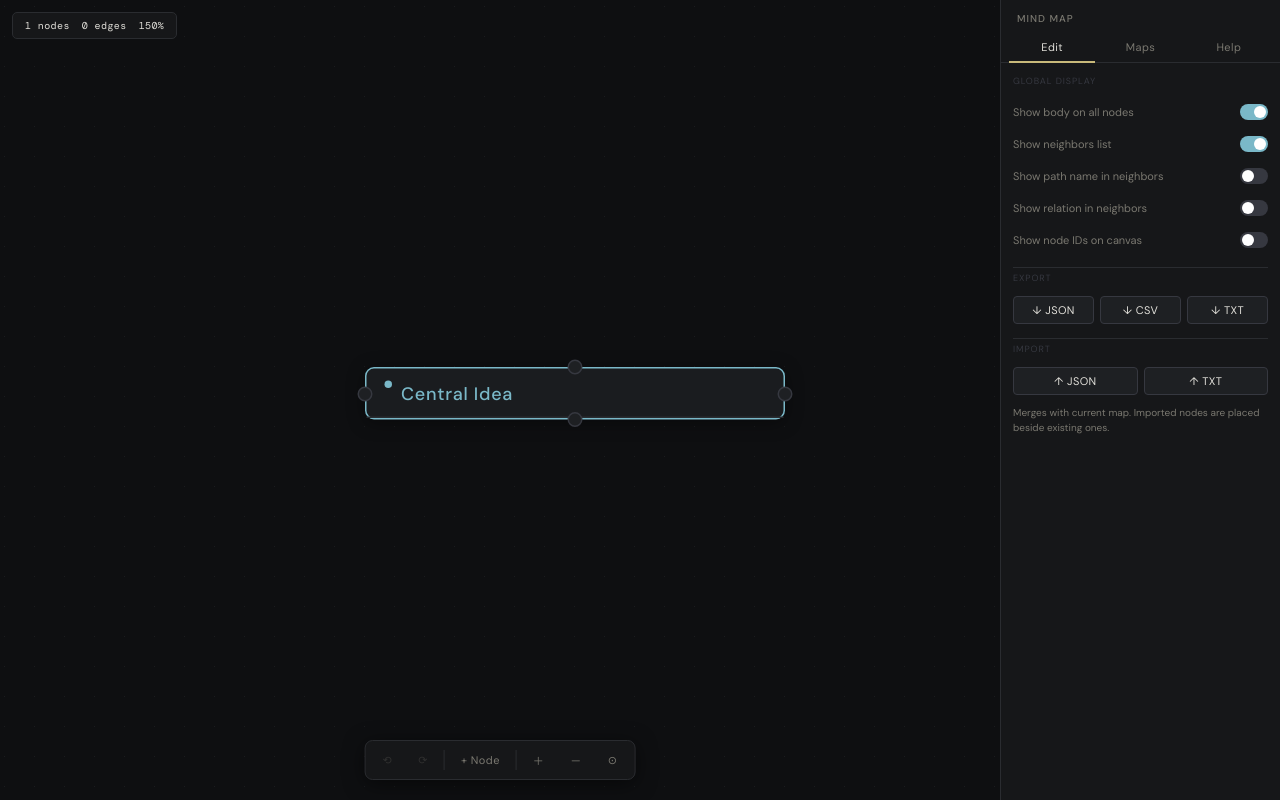
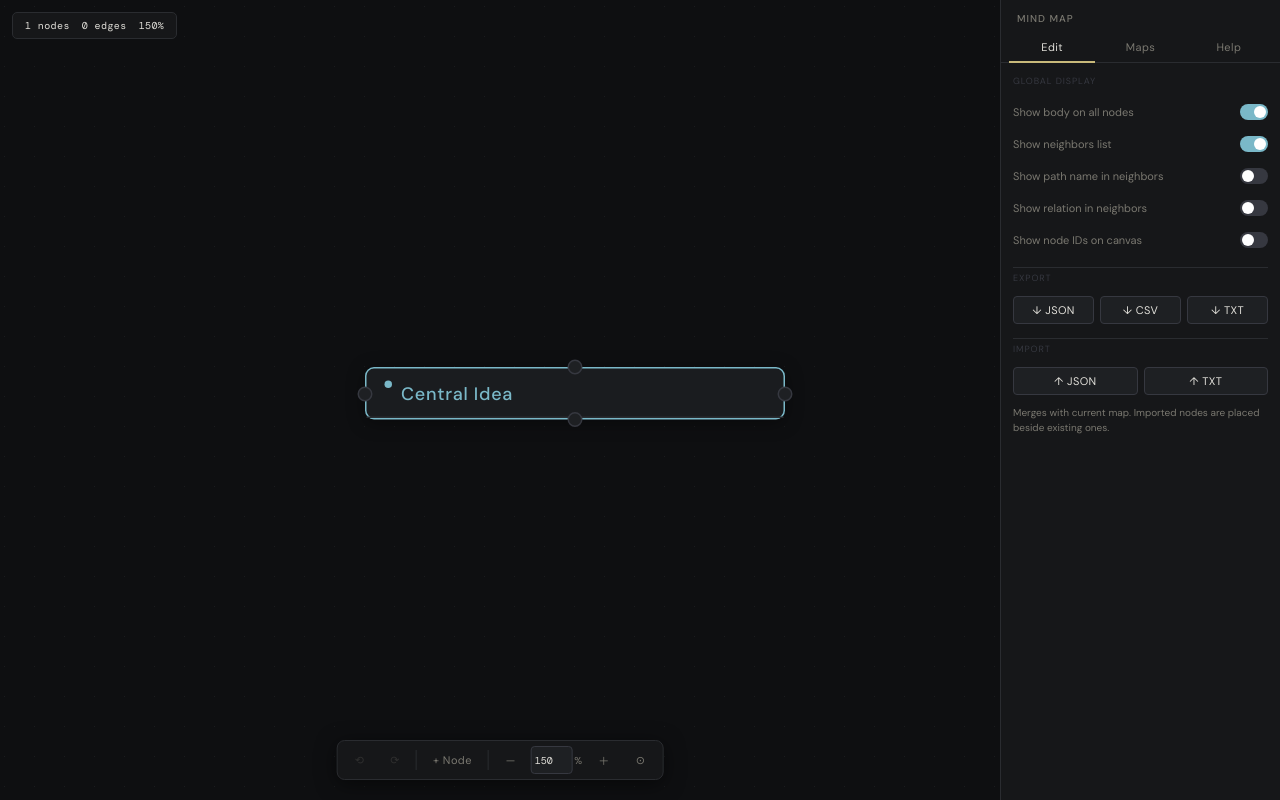
Before and after one commit to OmarK29/Node_Mind_Map, a React (Vite) app: page / in a window 1280 px wide. Built offline with nearby package versions, Linux system fonts and the light colour scheme; the HTML template or start-up script is replaced by a standard one; a web font is replaced by a local one.

Commit message:
zoom by number test

```diff
--- a/src/mindmap.jsx
+++ b/src/mindmap.jsx
@@ -291,6 +291,8 @@ export default function MindMap() {
   const [selected, setSelected] = useState(null);
   const [pan, setPan] = useState({ x: 80, y: 60 });
   const [zoom, setZoom] = useState(1);
+  const [zoomText, setZoomText] = useState("100");
+  const zoomFocused = useRef(false);
   const [connFrom, setConnFrom] = useState(null);
   const [mouseCanvas, setMouseCanvas] = useState({ x: 0, y: 0 });
   const [dragging, setDragging] = useState(null);
@@ -900,7 +902,10 @@ export default function MindMap() {
   useEffect(() => { nodesRef.current = nodes; }, [nodes]);
   useEffect(() => { edgesRef.current = edges; }, [edges]);
   useEffect(() => { panRef.current = pan; }, [pan]);
-  useEffect(() => { zoomRef.current = zoom; }, [zoom]);
+  useEffect(() => {
+    zoomRef.current = zoom;
+    if (!zoomFocused.current) setZoomText(String(Math.round(zoom * 100)));
+  }, [zoom]);
 
   useEffect(() => {
     const handle = () => setIsMobile(window.innerWidth < 768);
@@ -1127,17 +1132,27 @@ export default function MindMap() {
     setIsPanning(false); setPanStart(null); setDragging(null);
   }, [dragging]);
 
+  const zoomTo = useCallback((nz, pivotX, pivotY) => {
+    if (!canvasRef.current) return;
+    nz = Math.min(3, Math.max(0.2, nz));
+    const prev = zoomRef.current;
+    const w = canvasRef.current.clientWidth, h = canvasRef.current.clientHeight;
+    const px = pivotX ?? w / 2, py = pivotY ?? h / 2;
+    const p = panRef.current;
+    setZoom(nz);
+    setPan({ x: px - (px - p.x) * (nz / prev), y: py - (py - p.y) * (nz / prev) });
+  }, []);
+
+  const zoomBy = useCallback((factor, pivotX, pivotY) => {
+    zoomTo(zoomRef.current * factor, pivotX, pivotY);
+  }, [zoomTo]);
+
   const onWheel = useCallback((e) => {
     e.preventDefault();
     const rect = canvasRef.current.getBoundingClientRect();
-    const mx = e.clientX-rect.left, my = e.clientY-rect.top;
-    const factor = e.deltaY > 0 ? 0.9 : 1.1;
-    setZoom(prev => {
-      const nz = Math.min(3, Math.max(0.2, prev*factor));
-      setPan(p => ({ x: mx-(mx-p.x)*(nz/prev), y: my-(my-p.y)*(nz/prev) }));
-      return nz;
-    });
-  }, []);
+    const mx = e.clientX - rect.left, my = e.clientY - rect.top;
+    zoomBy(e.deltaY > 0 ? 0.9 : 1.1, mx, my);
+  }, [zoomBy]);
 
   const onNodeMouseDown = useCallback((e, nodeId) => {
     if (connFrom) return;
@@ -1258,15 +1273,6 @@ export default function MindMap() {
     deferCommit();
   };
 
-  const zoomBy = useCallback((factor) => {
-    if (!canvasRef.current) return;
-    const w = canvasRef.current.clientWidth, h = canvasRef.current.clientHeight;
-    setZoom(prev => {
-      const nz = Math.min(3, Math.max(0.2, prev*factor));
-      setPan(p => ({ x: w/2-(w/2-p.x)*(nz/prev), y: h/2-(h/2-p.y)*(nz/prev) }));
-      return nz;
-    });
-  }, []);
 
   const centerView = useCallback(() => {
     if (!nodes.length || !canvasRef.current) return;
@@ -1475,8 +1481,27 @@ export default function MindMap() {
             <div className="tool-sep"/>
             <button className="tool-btn" onClick={addNode}>+ Node</button>
             <div className="tool-sep"/>
+            <button className="tool-btn" onClick={() => zoomBy(1/1.25)} title="Zoom out">－</button>
+            <input
+              type="number" min={20} max={300}
+              value={zoomText}
+              onChange={e => setZoomText(e.target.value)}
+              onFocus={() => { zoomFocused.current = true; }}
+              onBlur={e => {
+                zoomFocused.current = false;
+                const v = parseInt(e.target.value);
+                if (!isNaN(v)) zoomTo(v / 100);
+                else setZoomText(String(Math.round(zoomRef.current * 100)));
+              }}
+              onKeyDown={e => {
+                if (e.key === "Enter") e.target.blur();
+                if (e.key === "Escape") { setZoomText(String(Math.round(zoomRef.current * 100))); e.target.blur(); }
+                e.stopPropagation();
+              }}
+              style={{ width: 42, background: "var(--surface2)", border: "1px solid var(--border2)", borderRadius: 4, color: "var(--text)", fontFamily: "var(--mono)", fontSize: 10, textAlign: "center", padding: "2px 2px", outline: "none" }}
+              title="Zoom %"
+            /><span style={{ fontSize: 10, color: "var(--muted)", alignSelf: "center", paddingRight: 2 }}>%</span>
             <button className="tool-btn" onClick={() => zoomBy(1.25)} title="Zoom in">＋</button>
-            <button className="tool-btn" onClick={() => zoomBy(1/1.25)} title="Zoom out">－</button>
             <button className="tool-btn" onClick={centerView} title="Fit to view">⊙</button>
             {multiSelected.length > 1 && (
               <>
```
